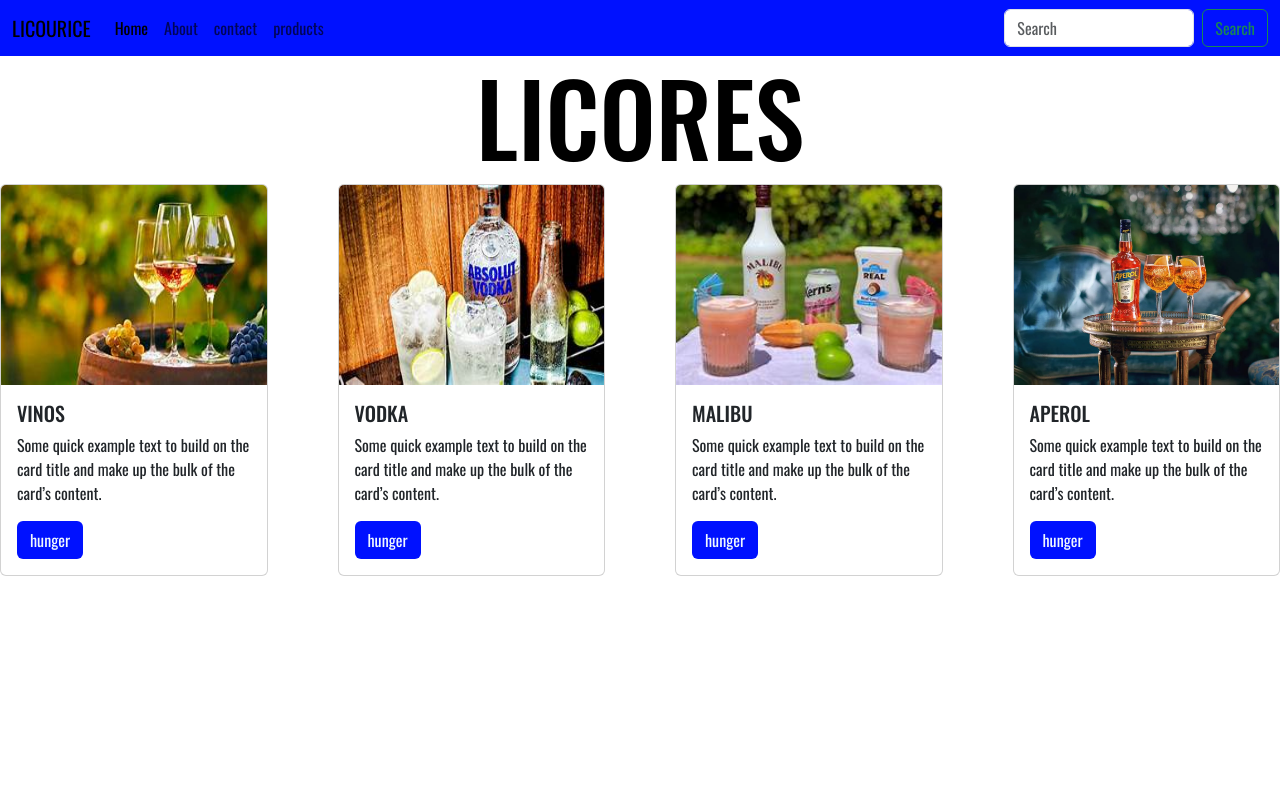
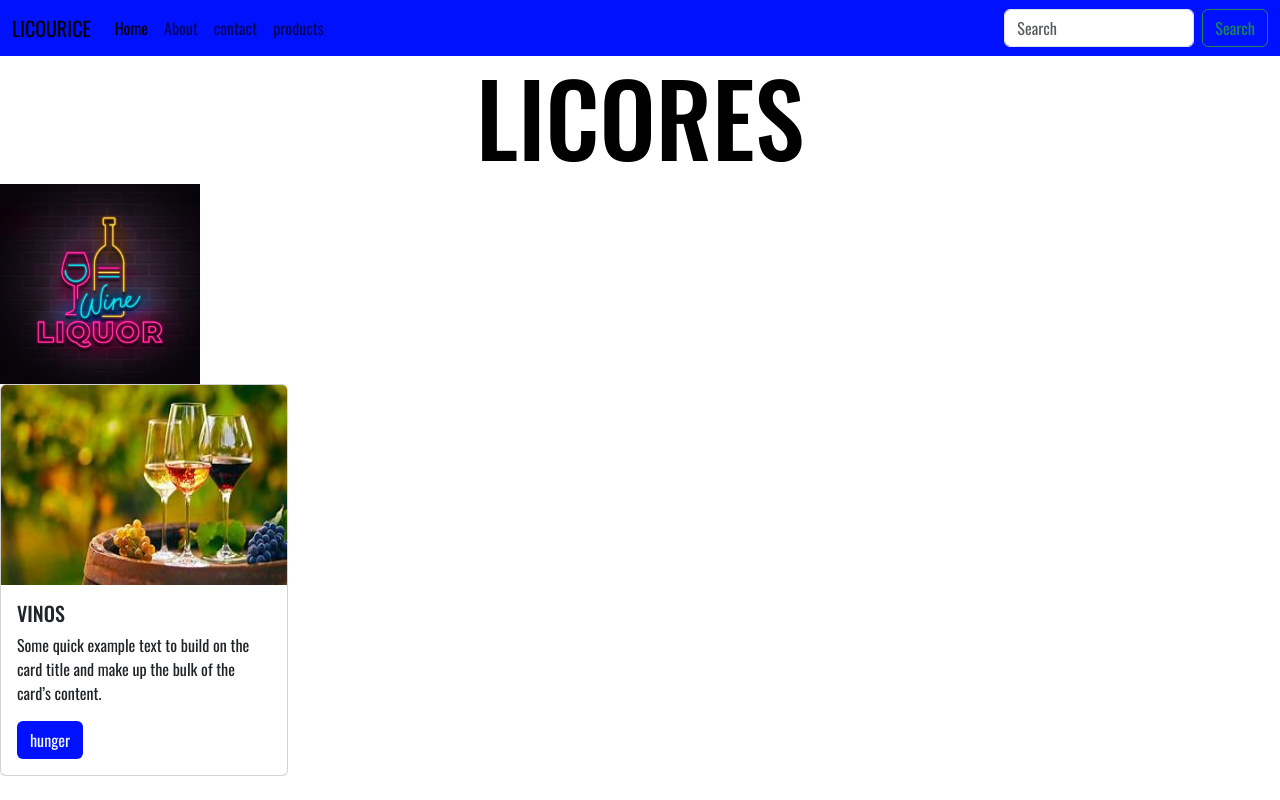
Before and after one commit to aguilerabnj/angular, an Angular app: page / in a window 1280 px wide. Built offline with nearby package versions, Linux system fonts and the light colour scheme.

Commit message:
aplicamos lo ultimo que vimos en el home

```diff
--- a/src/app/pages/home/home.css
+++ b/src/app/pages/home/home.css
@@ -16,6 +16,8 @@
 
 	height: 200px;
 }
+
+
 .btn-action:hover{
 background-color: greenyellow;
 }
--- a/src/app/pages/home/home.html
+++ b/src/app/pages/home/home.html
@@ -1,5 +1,6 @@
 
 <h1 id="tittle"> LICORES</h1>
+<img class="logo" src="../../../assets/logolicoreria.jpg" alt="fondo">
 <div class="cuerpo">
 	<div class="card" style="width: 18rem;">
 		<img src="../../../assets/OIP (1).jpg" class="card-img-top" alt="...">
@@ -10,31 +11,4 @@
 			<a href="#" class="btn ">hunger</a>
 		</div>
 	</div>
-	<div class="card" style="width: 18rem;">
-		<img src="../../../assets/vidka.jpg" class="card-img-top" alt="...">
-		<div class="card-body">
-			<h5 class="card-title">VODKA</h5>
-			<p class="card-text">Some quick example text to build on the card title and make up the bulk of the card’s
-				content.</p>
-			<a href="#" class="btn ">hunger</a>
-		</div>
-	</div>
-	<div class="card" style="width: 18rem;">
-		<img src="../../../assets/malibu.jpg" class="card-img-top" alt="...">
-		<div class="card-body">
-			<h5 class="card-title">MALIBU</h5>
-			<p class="card-text">Some quick example text to build on the card title and make up the bulk of the card’s
-				content.</p>
-			<a href="#" class="btn ">hunger</a>
-		</div>
-	</div>
-	<div class="card" style="width: 18rem;">
-		<img src="../../../assets/aperol.jpg" class="card-img-top" alt="...">
-		<div class="card-body">
-			<h5 class="card-title">APEROL</h5>
-			<p class="card-text">Some quick example text to build on the card title and make up the bulk of the card’s
-				content.</p>
-			<a href="#" class="btn ">hunger</a>
-		</div>
-	</div>
 </div>
```
Also changed, not shown: src/app/models/masvendidos.ts (added, +8 -0 lines).
